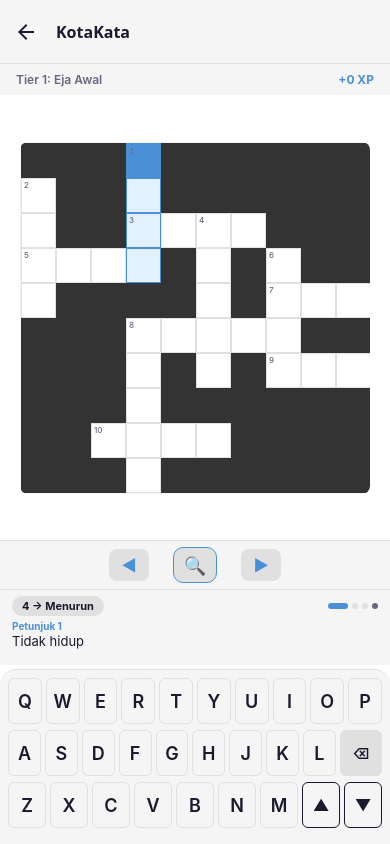
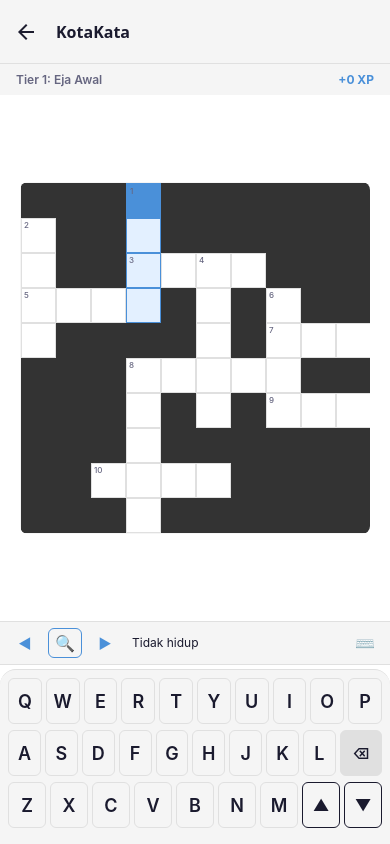
Before and after one commit to fadhly-permata/KotaKata.AI, a React Native app: screen /Game in a window 390 px wide. Built offline with nearby package versions, Linux system fonts and the light colour scheme; no server answers; what react-native-logs would draw is missing.

Commit message:
refactor: compact single-row toolbar ◀🔍▶ clue 🎹 replaces separate navToolbar + CluePanel

```diff
--- a/src/features/game/GameScreen.tsx
+++ b/src/features/game/GameScreen.tsx
@@ -4,7 +4,6 @@ import { useNavigation } from "@react-navigation/native";
 import { useTheme } from "../../presentation/components/providers/ThemeProvider";
 import CrosswordGrid from "../../presentation/components/game/CrosswordGrid";
 import InGameKeyboard from "../../presentation/components/game/InGameKeyboard";
-import CluePanel from "../../presentation/components/game/CluePanel";
 import CompletionOverlay from "../../presentation/components/game/CompletionOverlay";
 import ConfirmDialog from "../../presentation/components/common/ConfirmDialog";
 import { useGameStore } from "../../presentation/stores/gameStore";
@@ -34,6 +33,7 @@ export default function GameScreen() {
   const { theme } = useTheme();
   const navigation = useNavigation();
   const [showQuitConfirm, setShowQuitConfirm] = useState(false);
+  const [keyboardVisible, setKeyboardVisible] = useState(true);
   const pendingNavAction = useRef<any>(null);
 
   const board = useGameStore((s) => s.board);
@@ -162,43 +162,51 @@ export default function GameScreen() {
         />
       </View>
 
-      {/* Nav toolbar: prev word | reveal letter | next word */}
-      <View style={[styles.navToolbar, { backgroundColor: theme.colors.surface, borderTopColor: theme.colors.border }]}>
-        <TouchableOpacity
-          activeOpacity={0.5}
-          onPress={goToPrevWord}
-          style={[styles.navToolBtn, { backgroundColor: theme.colors.border }]}
-        >
-          <Text style={[styles.navToolText, { color: theme.colors.primary }]}>◀</Text>
+      {/* Compact toolbar: ◀ 🔍 ▶ clue_text 🎹 */}
+      <View style={[styles.toolbar, { backgroundColor: theme.colors.surface, borderTopColor: theme.colors.border, borderBottomColor: theme.colors.border }]}>
+        <TouchableOpacity activeOpacity={0.5} onPress={goToPrevWord} style={styles.toolBtn}>
+          <Text style={[styles.toolBtnText, { color: theme.colors.primary }]}>◀</Text>
         </TouchableOpacity>
 
         <TouchableOpacity
           activeOpacity={0.5}
-          onPress={() => {
-            if (selectedWordIndex !== null) revealLetter(selectedWordIndex);
-          }}
-          style={[
-            styles.revealBtn,
-            { backgroundColor: theme.colors.border, borderColor: theme.colors.primary },
-          ]}
+          onPress={() => selectedWordIndex !== null && revealLetter(selectedWordIndex)}
+          style={[styles.toolBtn, { borderWidth: 1, borderColor: theme.colors.primary, borderRadius: 6 }]}
         >
-          <Text style={[styles.revealBtnIcon, { color: theme.colors.primary }]}>🔍</Text>
+          <Text style={styles.toolIcon}>🔍</Text>
         </TouchableOpacity>
+
+        <TouchableOpacity activeOpacity={0.5} onPress={goToNextWord} style={styles.toolBtn}>
+          <Text style={[styles.toolBtnText, { color: theme.colors.primary }]}>▶</Text>
+        </TouchableOpacity>
+
+        {/* Clue text — flexible, truncated */}
+        <View style={styles.clueArea}>
+          <Text
+            style={[styles.clueText, { color: theme.colors.text }]}
+            numberOfLines={1}
+            ellipsizeMode="tail"
+          >
+            {selectedWord
+              ? `${selectedWord.clue_1}`
+              : "Ketuk kata di papan"}
+          </Text>
+        </View>
 
         <TouchableOpacity
           activeOpacity={0.5}
-          onPress={goToNextWord}
-          style={[styles.navToolBtn, { backgroundColor: theme.colors.border }]}
+          onPress={() => setKeyboardVisible((v) => !v)}
+          style={[styles.toolBtn, { opacity: keyboardVisible ? 1 : 0.5 }]}
         >
-          <Text style={[styles.navToolText, { color: theme.colors.primary }]}>▶</Text>
+          <Text style={styles.toolIcon}>⌨️</Text>
         </TouchableOpacity>
       </View>
 
-      <CluePanel word={selectedWord} wordIndex={selectedWordIndex} />
-
-      <View style={styles.keyboardWrapper}>
-        <InGameKeyboard />
-      </View>
+      {keyboardVisible && (
+        <View style={styles.keyboardWrapper}>
+          <InGameKeyboard />
+        </View>
+      )}
 
       <ConfirmDialog
         visible={showQuitConfirm}
@@ -227,36 +235,36 @@ const styles = StyleSheet.create({
   tierText: { fontSize: 12, fontWeight: "600" },
   xpText: { fontSize: 12, fontWeight: "700" },
   gridWrapper: { flex: 1, justifyContent: "center", alignItems: "center", paddingHorizontal: 16 },
-  navToolbar: {
+  toolbar: {
     flexDirection: "row",
     alignItems: "center",
-    justifyContent: "center",
-    gap: 24,
+    borderTopWidth: 1,
+    borderBottomWidth: 1,
+    paddingHorizontal: 8,
     paddingVertical: 6,
-    paddingHorizontal: 16,
-    borderTopWidth: 1,
+    gap: 6,
   },
-  navToolBtn: {
-    width: 40,
-    height: 32,
-    borderRadius: 8,
+  toolBtn: {
+    width: 34,
+    height: 30,
+    borderRadius: 6,
     justifyContent: "center",
     alignItems: "center",
   },
-  navToolText: {
-    fontSize: 16,
+  toolBtnText: {
+    fontSize: 14,
     fontWeight: "700",
   },
-  revealBtn: {
-    width: 44,
-    height: 36,
-    borderRadius: 10,
-    justifyContent: "center",
-    alignItems: "center",
-    borderWidth: 1,
+  toolIcon: {
+    fontSize: 16,
   },
-  revealBtnIcon: {
-    fontSize: 18,
+  clueArea: {
+    flex: 1,
+    paddingHorizontal: 4,
+  },
+  clueText: {
+    fontSize: 12,
+    lineHeight: 16,
   },
   keyboardWrapper: { paddingTop: 4 },
 });
```
